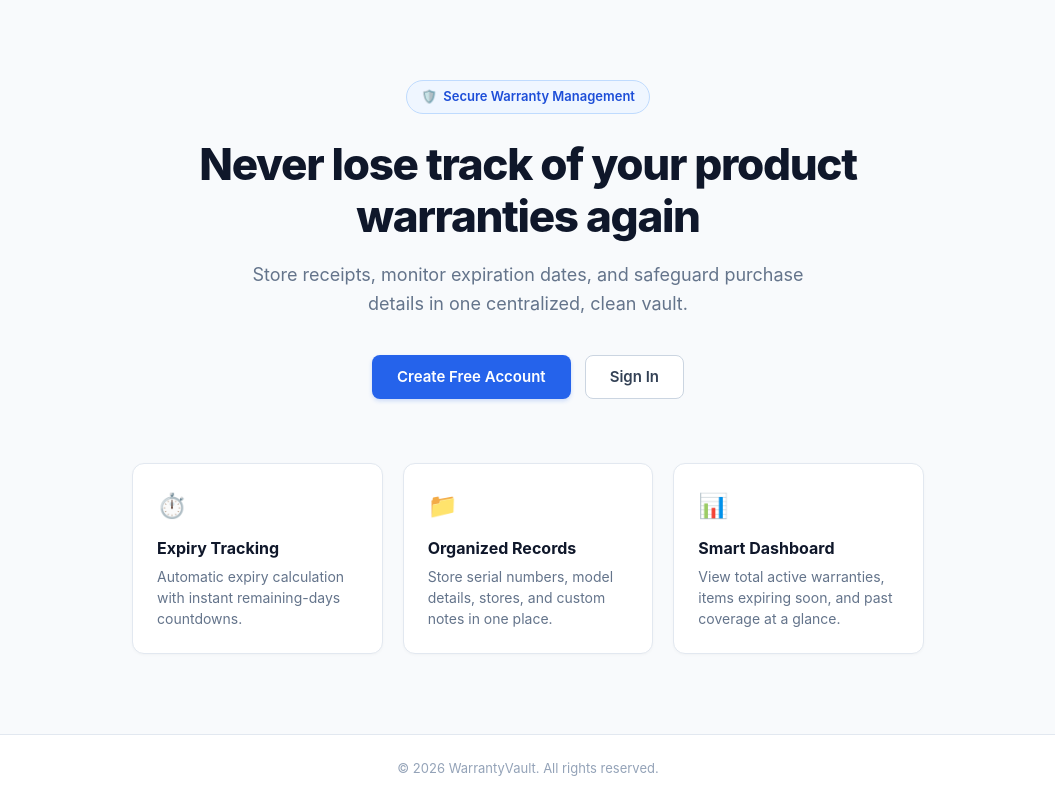
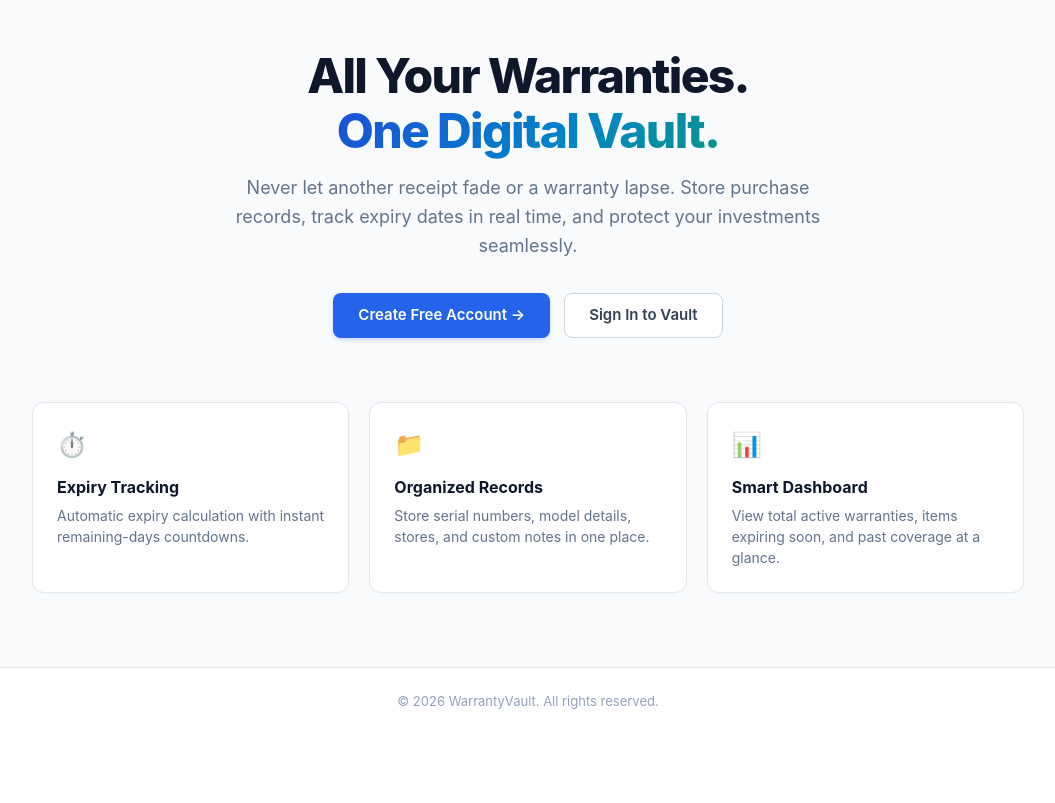
Before and after one commit to divyaa-Debug/WarrantyVault, a PHP site: page / in a window 1280 px wide. Shown: the part 65-868 px from the top of the page, without its empty margins (112-1167 px from the left). After the commit the page ends 774 px from the top, so only its background shows below. Run offline with PHP 8.4, Linux system fonts and the light colour scheme.

Commit message:
Update navigation links, error handling, date calculations, and landing page hero

```diff
--- a/edit_product.php
+++ b/edit_product.php
@@ -419,6 +419,10 @@ $categories = ["Electronics", "Appliance", "Mobile", "Laptop", "Other"];
         <div class="nav-links">
             <a href="dashboard.php" class="nav-link">Dashboard</a>
             <a href="products.php" class="nav-link">My Products</a>
+            <a href="add_product.php" class="nav-link">+ Add Product</a>
+            <span style="font-size: 0.875rem; color: var(--slate-500); margin: 0 4px;">
+                Welcome, <strong style="color: var(--slate-800);"><?php echo htmlspecialchars($_SESSION["user_name"] ?? 'User'); ?></strong>
+            </span>
             <a href="logout.php" class="nav-link nav-logout">Logout</a>
         </div>
     </div>
--- a/index.php
+++ b/index.php
@@ -60,41 +60,35 @@
         }
 
         .hero {
-            max-width: 840px;
-            margin: 80px auto;
+            max-width: 1040px;
+            margin: 48px auto 72px;
             padding: 0 24px;
             text-align: center;
             flex: 1;
         }
 
-        .pill-badge {
-            display: inline-flex;
-            align-items: center;
-            gap: 6px;
-            background-color: #eff6ff;
-            color: #1d4ed8;
-            border: 1px solid #bfdbfe;
-            padding: 6px 14px;
-            border-radius: 9999px;
-            font-size: 0.8125rem;
-            font-weight: 600;
-            margin-bottom: 24px;
+
+
+        .unique-title {
+            font-size: 3rem;
+            font-weight: 800;
+            color: var(--slate-900);
+            line-height: 1.15;
+            letter-spacing: -0.035em;
+            margin-bottom: 16px;
         }
 
-        .hero-title {
-            font-size: 2.75rem;
-            font-weight: 800;
-            color: var(--slate-900);
-            line-height: 1.2;
-            letter-spacing: -0.03em;
-            margin-bottom: 18px;
+        .gradient-text {
+            background: linear-gradient(135deg, #1d4ed8 0%, #0284c7 60%, #0d9488 100%);
+            -webkit-background-clip: text;
+            -webkit-text-fill-color: transparent;
         }
 
-        .hero-desc {
+        .unique-subtitle {
             font-size: 1.125rem;
             color: var(--slate-500);
-            max-width: 580px;
-            margin: 0 auto 36px;
+            max-width: 620px;
+            margin: 0 auto 32px;
             line-height: 1.6;
         }
 
@@ -216,23 +210,21 @@
 </nav>
 
 <main class="hero">
-    <div class="pill-badge">
-        <span>🛡️</span>
-        <span>Secure Warranty Management</span>
-    </div>
 
-    <h1 class="hero-title">
-        Never lose track of your product warranties again
+
+    <h1 class="unique-title">
+        All Your Warranties. <br><span class="gradient-text">One Digital Vault.</span>
     </h1>
 
-    <p class="hero-desc">
-        Store receipts, monitor expiration dates, and safeguard purchase details in one centralized, clean vault.
+    <p class="unique-subtitle">
+        Never let another receipt fade or a warranty lapse. Store purchase records, track expiry dates in real time, and protect your investments seamlessly.
     </p>
 
     <div class="hero-cta">
-        <a href="register.php" class="btn btn-primary">Create Free Account</a>
-        <a href="login.php" class="btn btn-secondary">Sign In</a>
+        <a href="register.php" class="btn btn-primary btn-glow">Create Free Account →</a>
+        <a href="login.php" class="btn btn-secondary">Sign In to Vault</a>
     </div>
+
 
     <div class="features-grid">
         <div class="feature-card">
--- a/products.php
+++ b/products.php
@@ -392,6 +392,10 @@ $result = $stmt->get_result();
         <div class="nav-links">
             <a href="dashboard.php" class="nav-link">Dashboard</a>
             <a href="products.php" class="nav-link active">My Products</a>
+            <a href="add_product.php" class="nav-link">+ Add Product</a>
+            <span style="font-size: 0.875rem; color: var(--slate-500); margin: 0 4px;">
+                Welcome, <strong style="color: var(--slate-800);"><?php echo htmlspecialchars($_SESSION["user_name"] ?? 'User'); ?></strong>
+            </span>
             <a href="logout.php" class="nav-link nav-logout">Logout</a>
         </div>
     </div>
```
Also changed, not shown: add_product.php (+26 -68 lines), config/db.php (+17 -5 lines), dashboard.php (+23 -22 lines), login.php (+34 -15 lines), register.php (+24 -12 lines).
